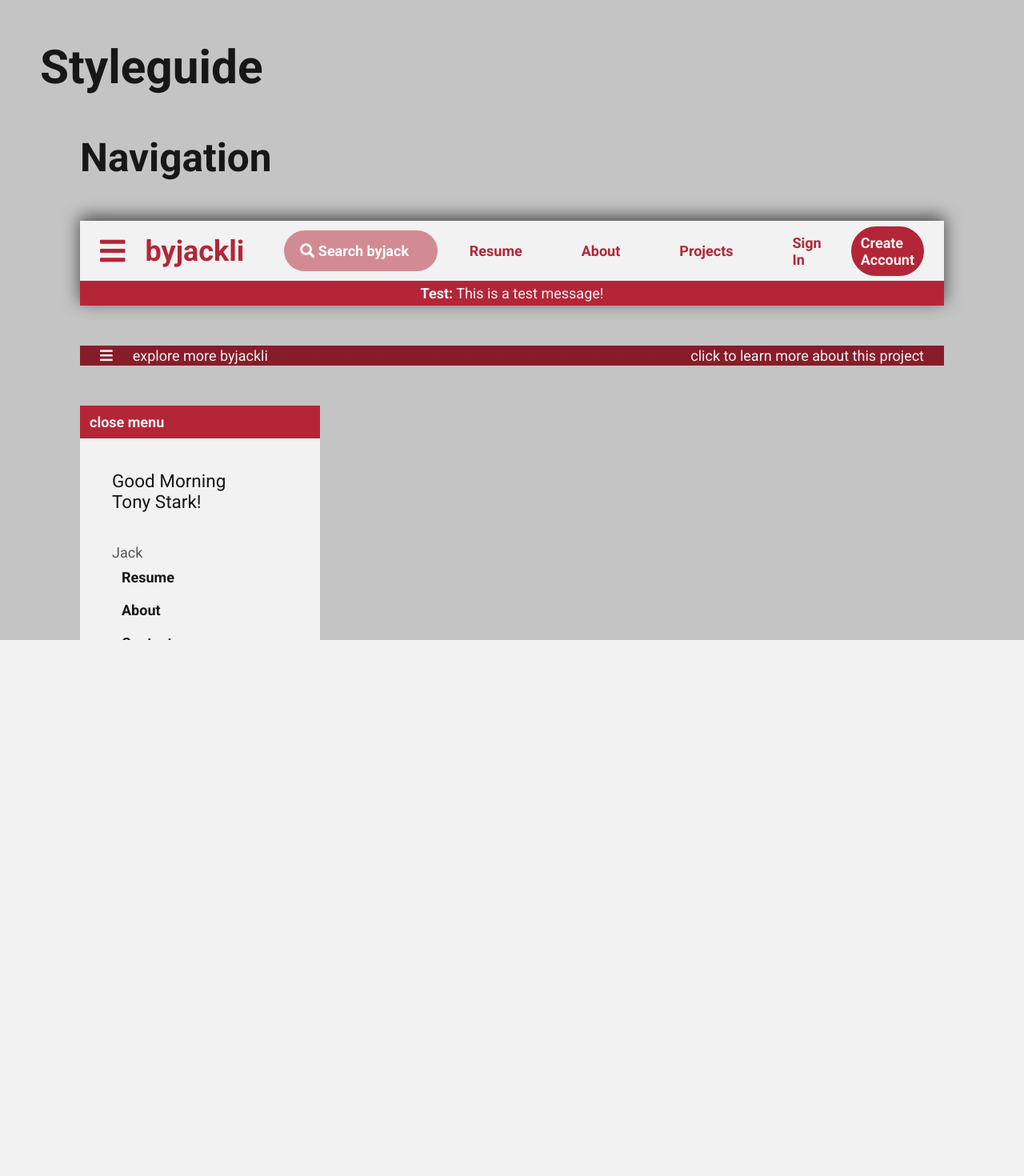
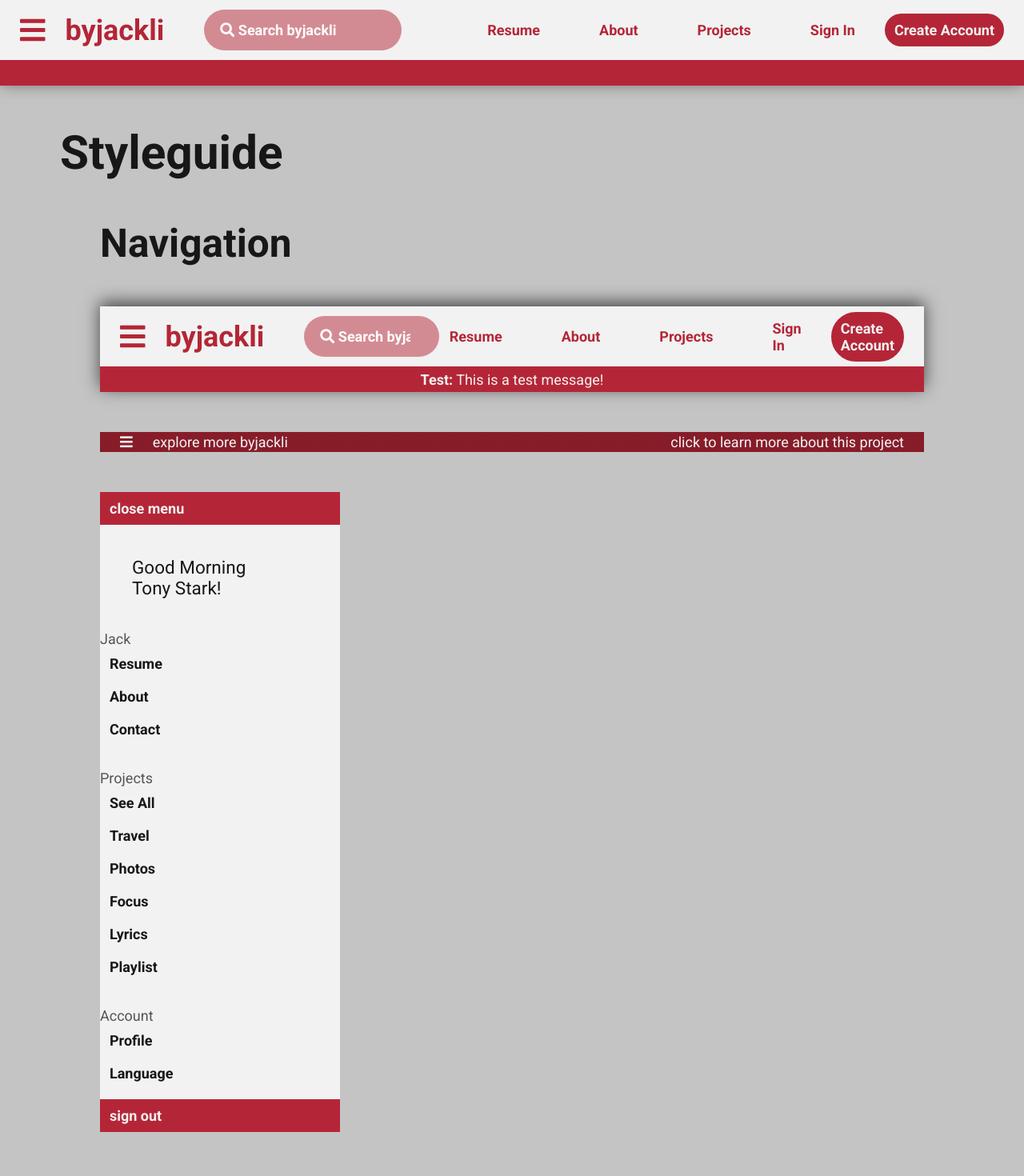
Before and after one commit to byjackli/homepage, a React (Create React App) app: page /styleguide in a window 1280 px wide. Shown: the top 1470 px of the page at 80% size. Before the commit the page ends 800 px from the top, so only its background shows below. Built offline with nearby package versions, Linux system fonts and the light colour scheme.

Commit message:
add resume page
- hard coded resume page

#1 #23

```diff
--- a/src/App.js
+++ b/src/App.js
@@ -1,16 +1,29 @@
 import React from 'react';
 import { BrowserRouter as Router, Switch, Route } from 'react-router-dom';
+
 import './styles/App.css';
-
-import Styleguide from './pages/Styleguide'
+import { Navbar, Footer } from './components/Navigation';
+import Resume from './pages/Resume';
+import About from './pages/About';
+import Projects from './pages/Projects';
+import Signin from './pages/Signin';
+import Signup from './pages/Signup';
+import Styleguide from './pages/Styleguide';
 
 function App() {
   return (
     <Router>
       <div className="App">
+        <Navbar />
         <Switch>
+          <Route path={["/", "/resume"]} exact component={Resume} />
+          <Route path="/about" exact component={About} />
+          <Route path="/projects" exact component={Projects} />
+          <Route path="/Signin" exact component={Signin} />
+          <Route path="/Signup" exact component={Signup} />
           <Route path="/styleguide" exact component={Styleguide} />
         </Switch>
+        <Footer />
       </div>
     </Router>
   );
--- a/src/components/Navigation.js
+++ b/src/components/Navigation.js
@@ -22,8 +22,8 @@ export function Navbar(props) {
                     <NavLink className="navlink" to="/resume"><div className="button-box-nofill">Resume</div></NavLink>
                     <NavLink className="navlink" to="/about"><div className="button-box-nofill">About</div></NavLink>
                     <NavLink className="navlink" to="/projects"><div className="button-box-nofill">Projects</div></NavLink>
-                    <NavLink className="navlink" to="/signIn"><div className="button-box-nofill">Sign In</div></NavLink>
-                    <PillFill label="Create Account" href="https://www.instagram.com/byjackli" type="fill" />
+                    <NavLink className="navlink" to="/signin"><div className="button-box-nofill">Sign In</div></NavLink>
+                    <PillFill label="Create Account" href="/signup" type="fill" />
                 </div>
             </div>
             <div className="bottom">
--- /dev/null
+++ b/src/pages/About.js
@@ -0,0 +1,12 @@
+import React from 'react';
+
+function About() {
+
+    return (
+        <main className="about">
+
+        </main>
+    );
+}
+
+export default About;
--- /dev/null
+++ b/src/pages/Projects.js
@@ -0,0 +1,12 @@
+import React from 'react';
+
+function Projects() {
+
+    return (
+        <main className="projects">
+
+        </main>
+    );
+}
+
+export default Projects;
--- /dev/null
+++ b/src/pages/Resume.js
@@ -0,0 +1,105 @@
+import React from 'react';
+import { Card, Slot } from '../components/Nodes';
+import { Intext } from '../components/Clicks';
+
+function Resume() {
+
+    return (
+        <main className="resume">
+            <div className="hrzBT">
+                <Card className="card" header="Contact" elements={
+                    <div>
+                        <div className="hrzTL">
+                            <ol>
+                                <li><i class="fas fa-phone"></i> (347) 476 - 4944</li>
+                                <li><i class="fas fa-envelope"></i> jackli@buffalo.edu</li>
+                                <li><i class="fas fa-envelope"></i> mail@byjackli.com</li>
+                            </ol>
+                            <ol>
+                                <li><i class="fab fa-linkedin"></i> <Intext href="https://www.linkedin.com/in/byjackli/" label="LinkedIn" /></li>
+                                <li><i class="fab fa-github"></i> <Intext href="https://github.com/byjackli/" label="Github" /></li>
+                                <li><i class="fab fa-twitter"></i> <Intext href="https://twitter.com/byjackli" label="Twitter" /></li>
+                            </ol>
+                        </div>
+                    </div>
+                } />
+                <Card className="card" header="Social Media" elements={
+                    <div>
+                        <p>Feel free to reach out and connect with me, socially!</p>
+                        <div className="hrzTL">
+                            <ol>
+                                <li><i class="fab fa-instagram"></i> <Intext href="https://www.instagram.com/byjackli/" label="Instagram" /></li>
+                                <li><i class="fab fa-pinterest"></i> <Intext href="https://www.pinterest.com/byjackli/" label="Pinterest" /></li>
+                            </ol>
+                            <ol>
+                                <li><i class="fab fa-spotify"></i> <Intext href="https://open.spotify.com/user/primeno17?si=qymzYYxATCmN-SRbfeJdnA" label="Spotify" /></li>
+                                <li><i class="fab fa-facebook"></i> <Intext href="https://www.facebook.com/byjackli/" label="Facebook" /></li>
+                            </ol>
+                            <ol>
+                                <li><i class="fab fa-youtube"></i> <Intext href="https://www.youtube.com/wizardjack/" label="YouTube" /></li>
+                            </ol>
+                        </div>
+                    </div>
+                } />
+                <Card className="card" header="Location" elements={
+                    <div>
+                        <div className="hrzTL">
+                            <ol>
+                                <li><i class="fas fa-map-marker-alt"></i> Currently home. New York, NY</li>
+                                <li><i class="fas fa-home"></i> New York, NY</li>
+                                <li><i class="fas fa-graduation-cap"></i> Buffalo, NY</li>
+                            </ol>
+                        </div>
+                    </div>
+                } />
+            </div>
+
+            <div className="hrzBT">
+                <Card className="card" header="All Current Agendas" elements={
+                    <div>
+                        <p>On-going projects, tasks, and more.</p>
+                        <p>Updated every Sunday morning, 5am EDT.</p>
+                        <div className="card-cap">
+                            <Slot href="#" month="September" date="22" header="background image" image="https://scontent-lga3-1.cdninstagram.com/v/t51.2885-15/e35/70515020_421309365191643_6585258917258799635_n.jpg?_nc_ht=scontent-lga3-1.cdninstagram.com&_nc_cat=103&_nc_ohc=Zolkr2asqEEAX-A_w3N&oh=26584734bf49b0404bc4115dd3a9d89e&oe=5EF10579" />
+                            <Slot href="#" month="May" date="4" header="no background image" />
+                            <Slot href="#" month="July" date="11" header="background image" image="https://scontent-lga3-1.cdninstagram.com/v/t51.2885-15/e35/62054280_837856996600363_8628047517587627838_n.jpg?_nc_ht=scontent-lga3-1.cdninstagram.com&_nc_cat=107&_nc_ohc=uOIFhXKuPo4AX-o6lwg&oh=c0577da8f21509d64e81733abdf82b0c&oe=5EF183EB" tags={["boat", "car", "train"]} />
+                        </div>
+                    </div>
+                } />
+                <Card className="card" header="Education" elements={
+                    <div>
+                        <p>University at Buffalo - Expected May 2021.</p>
+                        <p>Computer Science Major, Communications Minor</p>
+                        <div className="card-cap">
+                            <Slot href="#" month="September" date="22" header="background image" image="https://scontent-lga3-1.cdninstagram.com/v/t51.2885-15/e35/70515020_421309365191643_6585258917258799635_n.jpg?_nc_ht=scontent-lga3-1.cdninstagram.com&_nc_cat=103&_nc_ohc=Zolkr2asqEEAX-A_w3N&oh=26584734bf49b0404bc4115dd3a9d89e&oe=5EF10579" />
+                            <Slot href="#" month="May" date="4" header="no background image" />
+                            <Slot href="#" month="July" date="11" header="background image" image="https://scontent-lga3-1.cdninstagram.com/v/t51.2885-15/e35/62054280_837856996600363_8628047517587627838_n.jpg?_nc_ht=scontent-lga3-1.cdninstagram.com&_nc_cat=107&_nc_ohc=uOIFhXKuPo4AX-o6lwg&oh=c0577da8f21509d64e81733abdf82b0c&oe=5EF183EB" tags={["boat", "car", "train"]} />
+                        </div>
+                    </div>
+                } />
+                <Card className="card" header="Projects" elements={
+                    <div>
+                        <p>Only past computer science projects and academic assignments listed in this section.</p>
+                        <div className="card-cap">
+                            <Slot href="#" month="September" date="22" header="background image" image="https://scontent-lga3-1.cdninstagram.com/v/t51.2885-15/e35/70515020_421309365191643_6585258917258799635_n.jpg?_nc_ht=scontent-lga3-1.cdninstagram.com&_nc_cat=103&_nc_ohc=Zolkr2asqEEAX-A_w3N&oh=26584734bf49b0404bc4115dd3a9d89e&oe=5EF10579" />
+                            <Slot href="#" month="May" date="4" header="no background image" />
+                            <Slot href="#" month="July" date="11" header="background image" image="https://scontent-lga3-1.cdninstagram.com/v/t51.2885-15/e35/62054280_837856996600363_8628047517587627838_n.jpg?_nc_ht=scontent-lga3-1.cdninstagram.com&_nc_cat=107&_nc_ohc=uOIFhXKuPo4AX-o6lwg&oh=c0577da8f21509d64e81733abdf82b0c&oe=5EF183EB" tags={["boat", "car", "train"]} />
+                        </div>
+                    </div>
+                } />
+            </div>
+
+            <div className="hrzBT">
+                <Card className="card" header="Expertises" elements={
+                    <div>
+                        <p>temporary text</p>
+                    </div>
+                }
+                    style={{ width: "100%" }}
+                />
+            </div>
+        </main>
+    );
+}
+
+export default Resume;
--- /dev/null
+++ b/src/pages/Signin.js
@@ -0,0 +1,12 @@
+import React from 'react';
+
+function Signin() {
+
+    return (
+        <main className="signin">
+
+        </main>
+    );
+}
+
+export default Signin;
--- /dev/null
+++ b/src/pages/Signup.js
@@ -0,0 +1,12 @@
+import React from 'react';
+
+function Signup() {
+
+    return (
+        <main className="signup">
+
+        </main>
+    );
+}
+
+export default Signup;
--- a/src/styles/App.css
+++ b/src/styles/App.css
@@ -1,6 +1,8 @@
 /* ========= TABLE OF CONTENTS =========
     01. VARIABLES
     02. GENERAL
+    03. COMPONENTS
+    04. RESUME
     98. STYLEGUIDE
     99. TOP LEVEL
 
@@ -22,6 +24,9 @@
   --LightL: #F2F2F2;   /* Paper White byjackli - Suitable for any text and backgrounds. This is the default 'light-mode' color. */
   --LightM: #FFFFFF;   /* Clean White byjackli - Suitable for card and block backgrounds. */
   --LightS: #FFFFFFBF; /* Clean White byjackli - Suitable for overlays */
+
+  /* height */
+  --navheight: 107px;
 }
 
 
@@ -52,24 +57,12 @@ code {
     monospace;
 }
 
-.App {
-  text-align: left;
-  display: flex;
-  flex-direction: row;
-}
-
-.App>div {
-  display: flex;
-  flex-direction: column;
-}
-
 main {
   width: 100%;
-  height: 100%;
-  padding: 50px;
-
-  overflow-y: scroll;
-  overflow-x: hidden;
+  min-height: 100%;
+  height: fit-content;
+  padding: 50px 75px;
+  padding-top: calc(50px + var(--navheight));
 }
 
 /* headings */
@@ -94,15 +87,14 @@ h5, .style5 { font-size: 100%; }
   white-space: pre-line;
 }
 
-.vrtTL, .hrzTL {
+.vrtTL, .hrzTL, .hrzBT {
   display: flex;
   flex-direction: column;
   justify-content: flex-start;
   align-items: flex-start;
 }
-.hrzTL {
-  flex-direction: row;
-}
+.hrzTL, .hrzBT { flex-direction: row; }
+.hrzBT { justify-content: space-between; }
 
 /* scrollbar */
 *::-webkit-scrollbar {
@@ -179,6 +171,7 @@ a:link, a:visited {
   color: var(--LightL);
   transition: all .2s;
 }
+.intext .fas { width: fit-content; }
 .intext:link::after {
   content: "";
   position: absolute;
@@ -199,7 +192,17 @@ a:link, a:visited {
 }
 
 
-/* --- 03b Forms --- */
+/* --- 03b Icons --- */
+.card li>.fas, .card li>.fab {
+  width: 25px;
+  display: inline-flex;
+  flex-direction: row;
+  justify-content: center;
+  align-items: center;
+}
+
+
+/* --- 03c Forms --- */
 /* Input Fields */
 input::placeholder {
   color: var(--LightM);
@@ -229,14 +232,14 @@ input:focus, input:hover {
 /* Lists */
 ol {
   list-style: none;
-  padding: none;
+  padding: 0;
 }
 
 
-/* --- 03c Cards and Slots --- */
+/* --- 03d Cards and Slots --- */
 /* Card */
 .card {
-  min-width: 540px;
+  width: 100%;
   height: fit-content;
   background-color: var(--LightM);
   padding: 30px;
@@ -248,22 +251,14 @@ ol {
   height: 100%;
   padding-top: 25px;
 }
+.card ol { padding-right: 50px; }
+.card ol:last-of-type { padding-right: 0; }
 .card-cap {
-  height: 250px;
+  height: 500px;
+  margin-top: 25px;
   overflow-y: scroll;
   overflow-x: hidden;
 }
-/* .scrollGradient, main {
-  background:
-    linear-gradient(#c4c4c4 0%, rgba(255, 255, 255, 0)),
-    linear-gradient(#f0f0f000, #c4c4c4 70%) 0 100%,
-    radial-gradient(farthest-side at 50% 0, var(--DarkL), #00000000),
-    radial-gradient(farthest-side at 50% 100%, var(--DarkL), #00000000) 0 100%;
-  background-color: #c4c4c4;
-  background-repeat: no-repeat;
-  background-attachment: local, local, scroll, scroll;
-  background-size: 100% 10%, 100% 10%, 100% 10%, 100% 10%;
-} */
 /* Slot */
 .slot {
   width: 100%;
@@ -339,6 +334,7 @@ nav, nav .left, .compact-navbar, nav div {
   display: flex;
   flex-direction: row;
   align-items: center;
+  z-index: 99;
 }
 nav>div, .compact-navbar {
   width: 100%;
@@ -347,15 +343,18 @@ nav>div, .compact-navbar {
 }
 nav {
   flex-direction: column;
+  width: 100%;
   height: fit-content;
   background-color: var(--LightL);
   box-shadow: 0px -5px 20px var(--DarkM);
+  position: fixed;
 }
 nav .top {
   height: 75px;
   justify-content: space-between;
 }
 nav .bottom {
+  min-height: 32px;
   height: fit-content;
   background-color: var(--BrandL);
   justify-content: center;
@@ -390,6 +389,7 @@ nav .left a:last-of-type {
   height: fit-content;
   padding: 2px 25px;
   justify-content: space-between;
+  position: fixed;
 }
 .compact-navbar a, .compact-navbar i {
   font-size: 18px;
@@ -436,8 +436,9 @@ input[type='search']:focus {
 .menubar .top { height: calc(100% - 84px); }
 .menubar .categories {
   height: 100%;
-  overflow-y: scroll;
+  overflow-y: hidden;
 }
+.menubar .categories:hover { overflow-y: scroll; }
 .menubar p {
   width: 250px;
   padding: 40px;
@@ -462,6 +463,16 @@ footer ol { padding-left: 100px; }
 
 
 
+/* ========= 04 RESUME ========= */
+main.resume>div {
+  padding-bottom: 3%;
+}
+main.resume .card {
+  width: 32%;
+}
+
+
+
 /* ========= 98 STYLEGUIDE ========= */
 main.styleguide { background-color: #C4C4C4 !important; }
 main.styleguide section { margin: 50px !important; }
@@ -470,10 +481,11 @@ main.styleguide section>h2:first-of-type,
 main.styleguide nav,
 main.styleguide .compact-navbar,
 main.styleguide .menubar,
-main.styleguide footer { margin: 50px 0 !important; }
+main.styleguide footer { margin: 50px 0 !important; position: relative !important; z-index: 50;}
 main.styleguide div.menubar { height: 800px !important; }
 main.styleguide .suggestBox { width: 400px !important; }
 .styleguide .cards-and-slots { width: 540px !important; }
+main.styleguide .card { min-width: 540px !important; }
 main.styleguide .colorbox {
   width: 100px;
   height: 100px;
```
